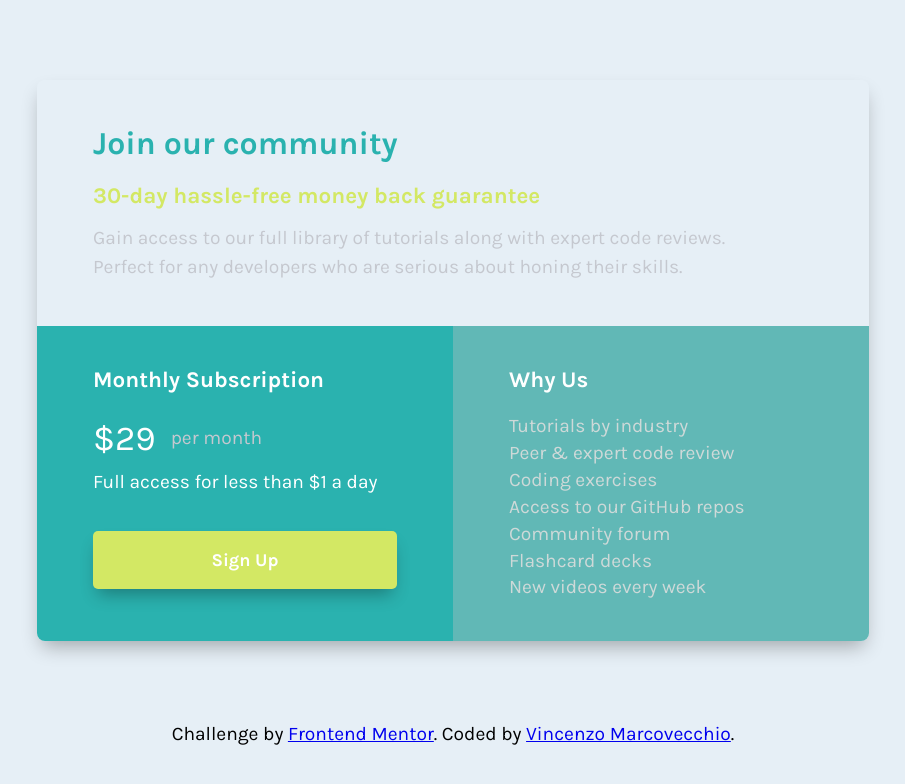
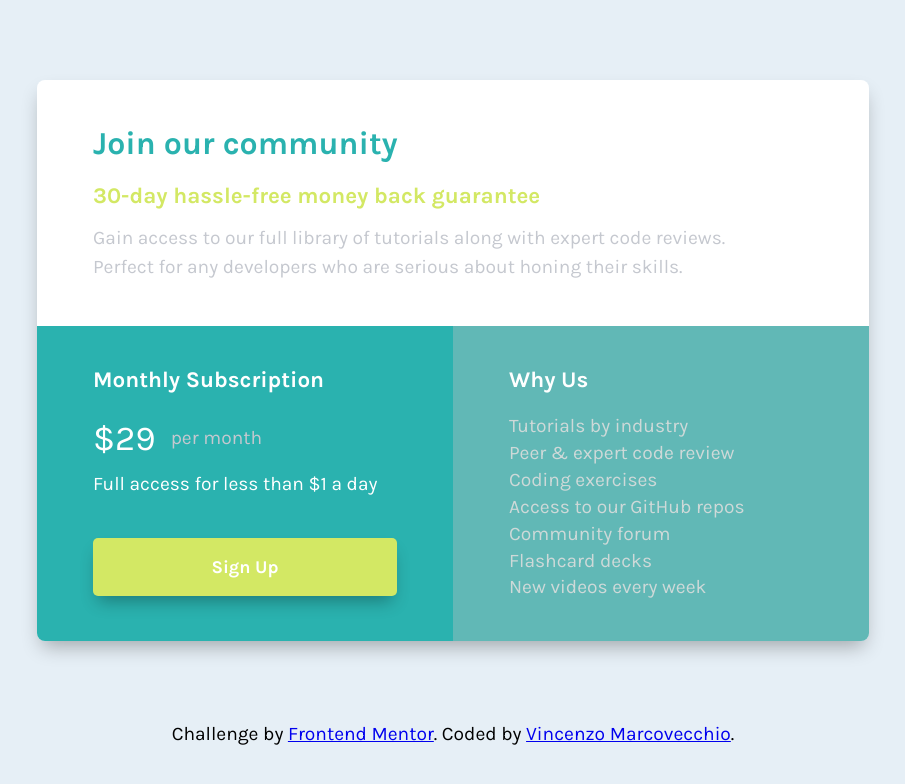
Before and after one commit to VincenzoMarcovecchio/Single-Price-Grid-Component, a plain HTML site: page index.html in a window 1280 px wide. Shown: the whole page, without its empty margins (187-1092 px from the left). Drawn offline with Linux system fonts and the light colour scheme.

Commit message:
Update style.css

```diff
--- a/style.css
+++ b/style.css
@@ -44,6 +44,7 @@ p {
 
 .container1 {
   padding: 2.8rem 3.5rem;
+  background-color: white;
 }
 
 .container1 > h2 {
@@ -85,7 +86,7 @@ p {
 
 .container2 > p {
   color: #fff;
-  margin-top: 10px;
+  margin-top: 12px;
 }
 
 button {
@@ -97,7 +98,7 @@ button {
   border-radius: 5px;
   width: 100%;
   box-shadow: 0px 10px 17px -5px rgba(0, 0, 0, 0.31);
-  margin-top: 35px;
+  margin-top: 40px;
   font-size: 18px;
   cursor: pointer;
 }
```
